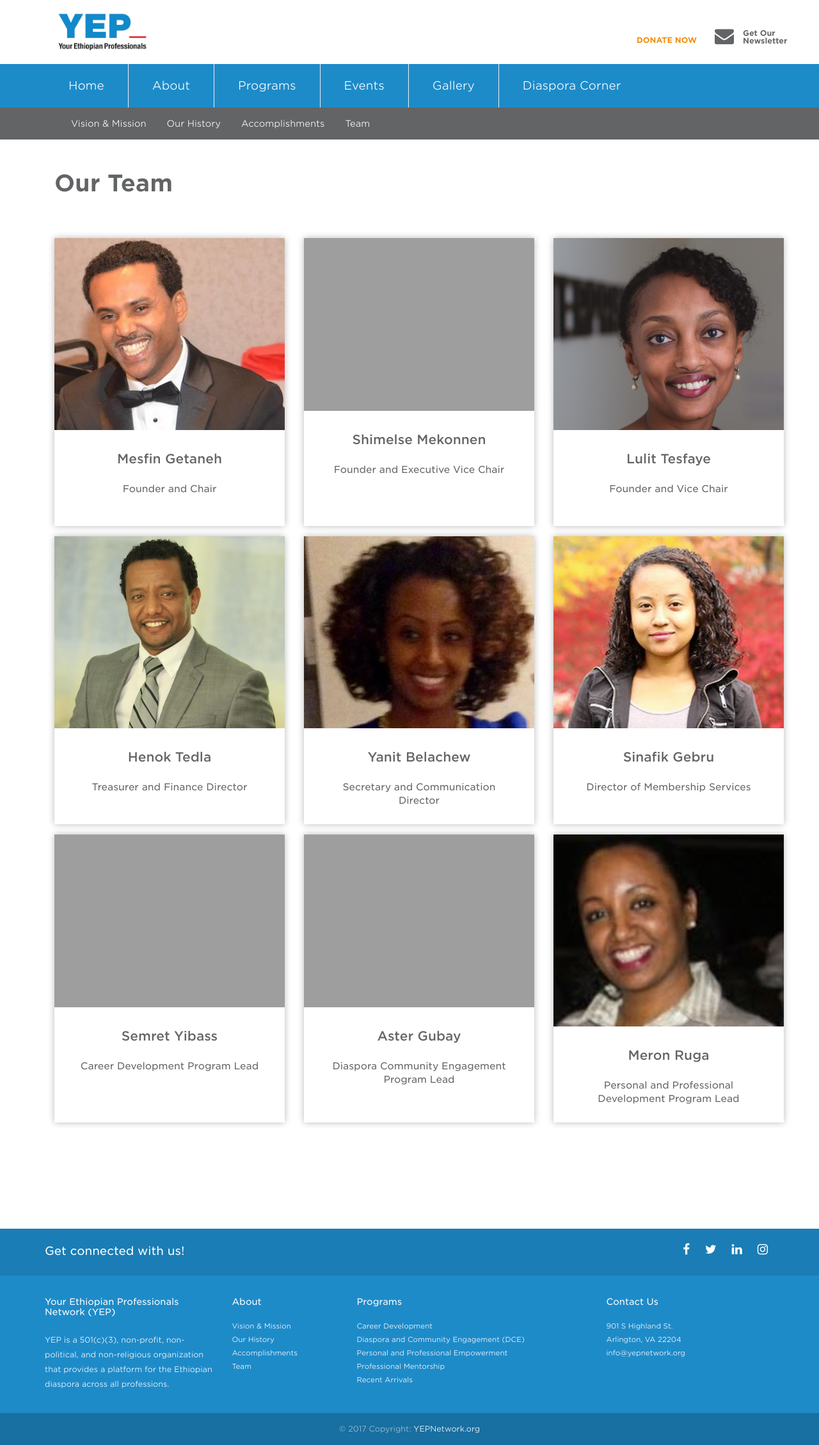
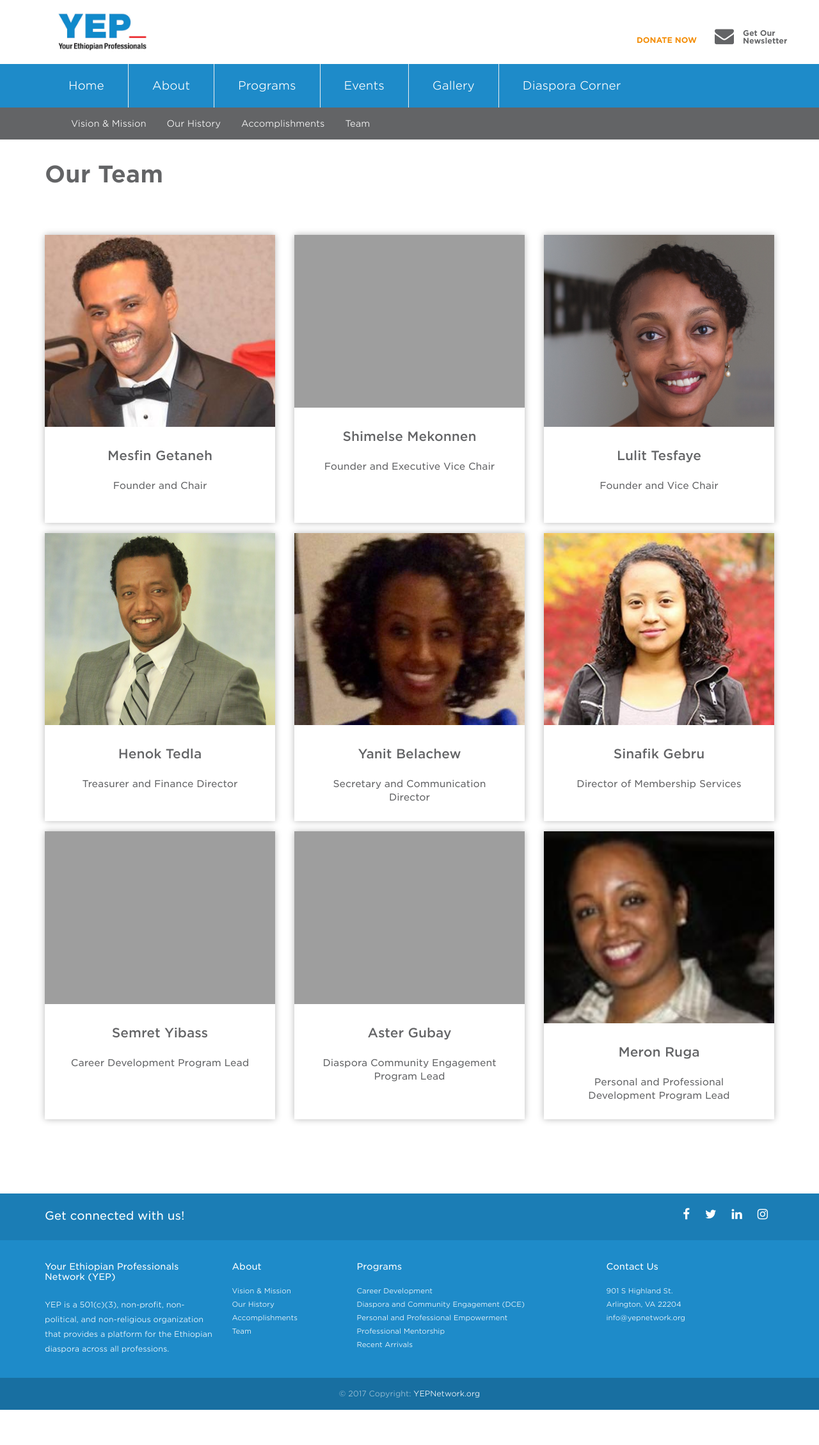
Before and after one commit to YEPNetwork/yepnetwork.github.io, a Jekyll site: the page built from _pages/team.html, in a window 1280 px wide. Shown: the whole page at 64% size. Built offline with Jekyll 4.4.1, drawn with Linux system fonts in a browser that asks for light colours; nearby versions of some CDN libraries; after the commit the page ends 2203 px from its top, so only the background shows below that.

Commit message:
Issue #5: Fixed margins.

```diff
--- a/_pages/accomplishments.html
+++ b/_pages/accomplishments.html
@@ -5,9 +5,7 @@ header: Accomplishments
 permalink: /about/accomplishments/
 body_class: about
 ---
-<div class="row">
-  <div class="col-sm-12">
-    <h1>Accomplishments</h1>
+<h1 class="margin-top-4">Accomplishments</h1>
 
 <p>
 Today, YEP convenes more than 5,000 members with the primary focus on developing and maximizing the Ethiopian community. As YEP grows, we continue to update our benefits and offerings to support our members in the best ways possible.
@@ -21,5 +19,3 @@ body_class: about
   <li><b>Networking:</b> Create opportunities for Ethiopian professionals to meet and share resources among fellow professionals </li>
   <li><b>Annual Fundraising Gala:</b> Host 300+ professionals to raise funds in support of future programs</li>
 </ul>
-  </div>
-</div>
--- a/_pages/history.html
+++ b/_pages/history.html
@@ -5,10 +5,7 @@ header: Our History
 permalink: /about/history/
 body_class: about
 ---
-<div class="container pad-by-40">
-  <h1 class="margin-top-0 margin-bottom-2">Our Story</h1>
-</div>
-<div class="container">
+<h1 class="margin-top-4">Our Story</h1>
 <p>
 YEP founders, Mesfin Getaneh and Shimeles Mekonnen witnessed the incredible power behind networking and community-based activities through member-based organizations during the various events they attended.  They were inspired by the connections and opportunities created on these events and eagerly looking for a similar platform to meet and network with fellow Ethiopian professionals. They found many Ethiopian organizations that create opportunities and connections for specific trades or interests, yet there was still a gap for a broader platform for young Ethiopians across all professions to connect, share experiences, learn from one another, and pursue community development initiatives. Inspired to fulfill a need for the ever-growing Ethiopian professionals in the Washington, DC Metropolitan area, they began working to establish a foundation for what is YEP on November 2010. During the early stages of planning, Lulit Tesfaye joined them, bringing firsthand experience in grassroots organizational development.
 </p>
@@ -18,4 +15,3 @@ YEP founders, Mesfin Getaneh and Shimeles Mekonnen witnessed the incredible powe
 <p>
 YEP began by featuring inspirational speakers, hosting educational sessions and providing networking opportunities to support our mission. Today, YEP convene more than 5,000 members with the primary focus on developing and maximizing the Ethiopian community. As YEP grows, we continue to update our benefits and offerings to support our members in the best ways possible.
 </p>
-</div>
--- a/_pages/team.html
+++ b/_pages/team.html
@@ -5,13 +5,8 @@ header: Team
 permalink: /about/team/
 body_class: team
 ---
-<div class="prose bg-white">
-  <div class="container pad-by-50">
-    <div class="row">
-      <div class="col-sm-12">
-        <h1 class="margin-top-0 margin-bottom-2">Our Team</h1>
-      </div>
-    </div>
+<h1 class="margin-top-4">Our Team</h1>
+
 <div class="row card-grid">
   {% assign persons = site.data.team %}
   {% for person in persons %}
@@ -32,5 +27,3 @@ body_class: team
   </div>
   {% endfor %}
 </div>
-  </div>
-</div>
```
Also changed, not shown: _pages/mission.html (+2 -5 lines). Lines whose indentation alone changed are shown as unchanged.
